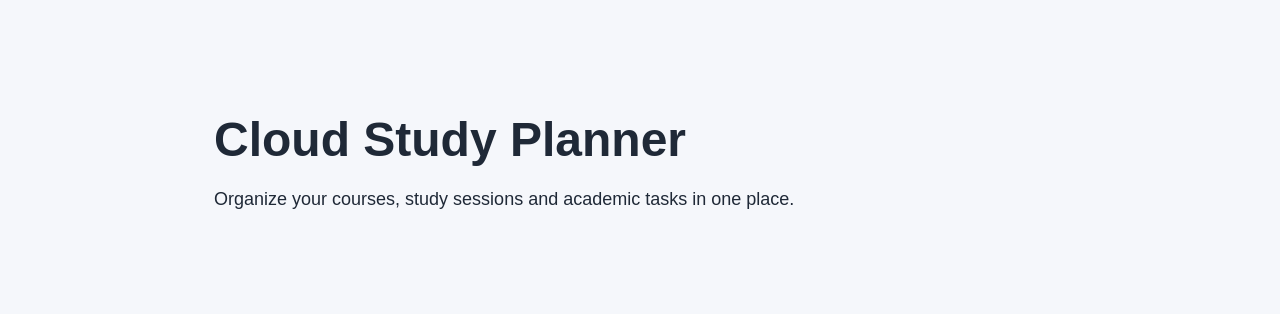
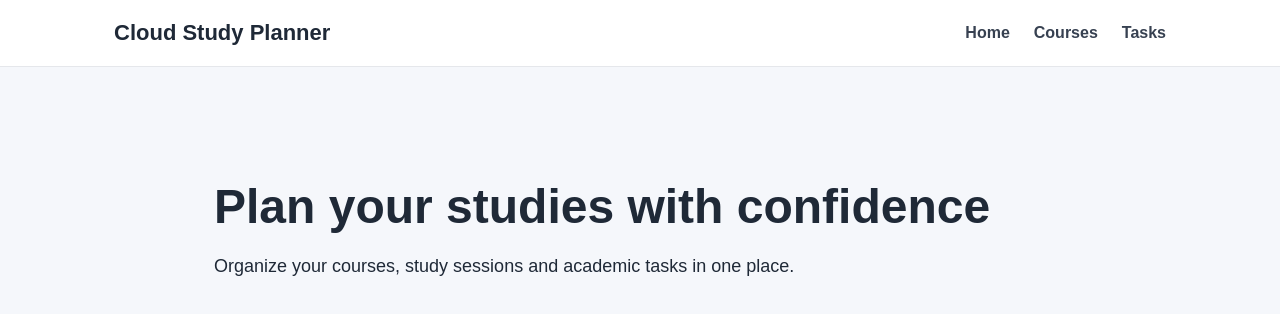
Before and after one commit to kallexia/cloud-study-planner, a React app in the folder frontend/: page / in a window 1280 px wide. Shown: the top 314 px of the page. Built offline with nearby package versions, Linux system fonts and the light colour scheme; the HTML template or start-up script is replaced by a standard one.

Commit message:
Add reusable header component

```diff
--- a/frontend/src/App.jsx
+++ b/frontend/src/App.jsx
@@ -1,12 +1,18 @@
+import Header from './components/Header'
+
 function App() {
   return (
-    <main>
-      <h1>Cloud Study Planner</h1>
+    <>
+      <Header />
 
-      <p>
-        Organize your courses, study sessions and academic tasks in one place.
-      </p>
-    </main>
+      <main id="home">
+        <h1>Plan your studies with confidence</h1>
+
+        <p>
+          Organize your courses, study sessions and academic tasks in one place.
+        </p>
+      </main>
+    </>
   )
 }
 
--- /dev/null
+++ b/frontend/src/components/Header.jsx
@@ -0,0 +1,17 @@
+function Header() {
+  return (
+    <header className="site-header">
+      <div className="header-content">
+        <h2 className="logo">Cloud Study Planner</h2>
+
+        <nav>
+          <a href="#home">Home</a>
+          <a href="#courses">Courses</a>
+          <a href="#tasks">Tasks</a>
+        </nav>
+      </div>
+    </header>
+  )
+}
+
+export default Header
--- a/frontend/src/index.css
+++ b/frontend/src/index.css
@@ -25,3 +25,37 @@ p {
   font-size: 18px;
   line-height: 1.6;
 }
+
+.site-header {
+  background-color: #ffffff;
+  border-bottom: 1px solid #e5e7eb;
+}
+
+.header-content {
+  max-width: 1100px;
+  margin: 0 auto;
+  padding: 20px 24px;
+  display: flex;
+  align-items: center;
+  justify-content: space-between;
+}
+
+.logo {
+  margin: 0;
+  font-size: 22px;
+}
+
+nav {
+  display: flex;
+  gap: 24px;
+}
+
+nav a {
+  color: #374151;
+  text-decoration: none;
+  font-weight: 600;
+}
+
+nav a:hover {
+  color: #2563eb;
+}
```
